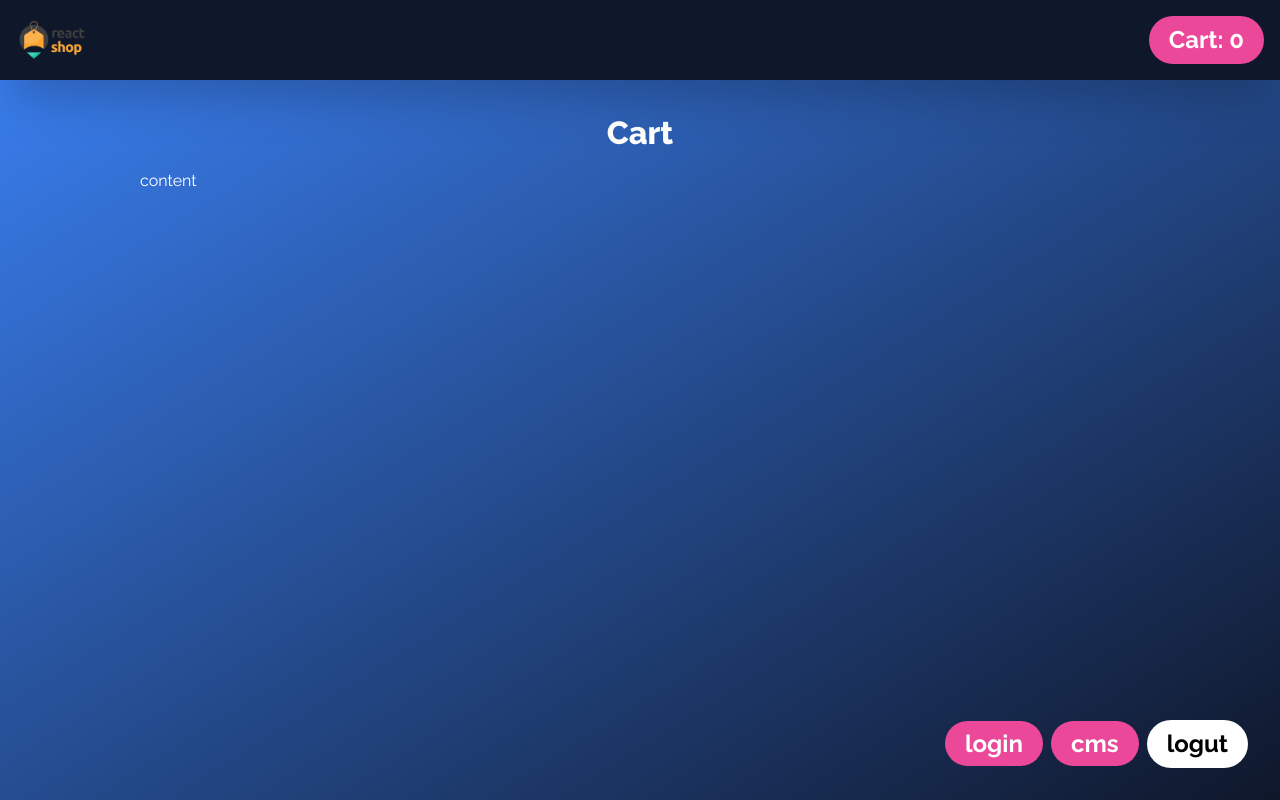
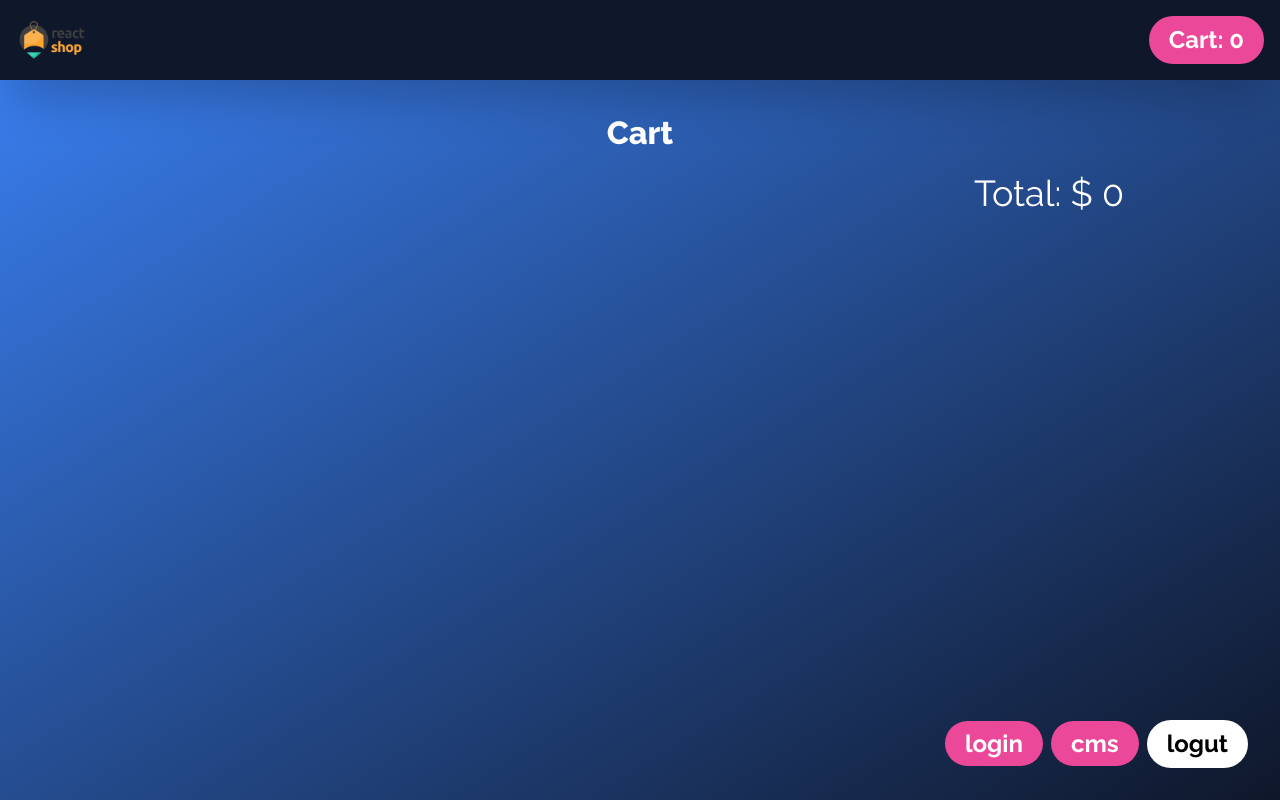
Before and after one commit to enrico-bellanti/react-shop, a React (Vite) app: page /cart in a window 1280 px wide. Built offline with nearby package versions, Linux system fonts and the light colour scheme; what pocketbase would draw is missing.

Commit message:
enhaced Cart Page with cart state

```diff
--- a/src/pages/cart/CartPage.tsx
+++ b/src/pages/cart/CartPage.tsx
@@ -1,8 +1,55 @@
+import { NavLink } from "react-router-dom"
+import { selectCartIsEmpty, selectCartList, selectTotalCartCost, useCart } from "../../services/cart"
+
 export function CartPage(){
+    const list = useCart(selectCartList)
+    const totalCost = useCart(selectTotalCartCost)
+    const isEmpty = useCart(selectCartIsEmpty)
+
+    const increaseQty = useCart(state => state.increaseQty)
+    const decreaseQty = useCart(state => state.decreaseQty)
     return (
         <div>
             <h1 className="title">Cart</h1>
-            content
+
+            <ul>
+                {
+                    list.map(cartItem => (
+                        <li
+                            key={cartItem.product.id}
+                            className="flex items-center justify-between gap-3 my-3 border-b py-3 border-blue-400"
+                        >
+                            <div className="flex flex-col sm:flex-row items-center gap-3">
+                                <img className="w-24 rounded-xl" src={cartItem.product.tmb} alt={cartItem.product.name} />
+                                <div className="font-bold">{cartItem.product.name}</div>
+                            </div>
+
+                            <div className="flex flex-col sm:flex-row gap-4 items-center">
+                                <div className="flex items-center gap-3">
+                                    <button onClick={() => decreaseQty(cartItem.product.id)} className="btn primary">-</button>
+                                    <div>{cartItem.qty}</div>
+                                    <button onClick={() => increaseQty(cartItem.product.id)} className="btn primary">+</button>
+                                </div>
+
+                                <div className="w-16 text-center">
+                                    $ {cartItem.qty * cartItem.product.cost}
+                                </div>
+                            </div>
+                        </li>
+                    ))
+                }
+            </ul>
+
+            <div className="text-4xl text-right my-4 mr-4">
+                Total: $ {totalCost}
+            </div>
+
+            {
+                !isEmpty &&
+                    <div className="flex justify-center">
+                        <NavLink to="/checkout" className="btn primary lg">Confirm Order</NavLink>
+                    </div>
+            }
         </div>
     )
 }
--- a/src/services/cart/useCart.ts
+++ b/src/services/cart/useCart.ts
@@ -17,10 +17,7 @@ export const useCart = create<CartState>((set, get) => ({
         const found = get().list.find(item => item.product.id === product.id)
         if (found) {
             //increase qty
-            found.qty++
-            set(state => ({
-                list: state.list.map(item => item.product.id === found.product.id ? found : item)
-            }))
+            get().increaseQty(product.id)
         } else {
             //add product to cart
             const item: CartItem = { product, qty: 1 }
@@ -30,8 +27,31 @@ export const useCart = create<CartState>((set, get) => ({
         }
 
     },
-    removeFromCart: (productId: string) => { },
-    increaseQty: (productId: string) => { },
-    decreaseQty: (productId: string) => { },
-    clearCart: () => { }
+    removeFromCart: (productId: string) => {
+        set(state => ({ list: state.list.filter(item => item.product.id !== productId) }))
+    },
+    increaseQty: (productId: string) => {
+        const found = get().list.find(item => item.product.id === productId)
+        if (found) {
+            found.qty++
+            set(state => ({
+                list: state.list.map(item => item.product.id === found.product.id ? found : item)
+            }))
+        }
+    },
+    decreaseQty: (productId: string) => {
+        const found = get().list.find(item => item.product.id === productId)
+        if (found?.qty === 1) {
+            get().removeFromCart(productId)
+        }
+        if (found && found.qty > 0) {
+            found.qty--
+            set(state => ({
+                list: state.list.map(item => item.product.id === found.product.id ? found : item)
+            }))
+        }
+    },
+    clearCart: () => {
+        set({ list: [] })
+    }
 }))
```
